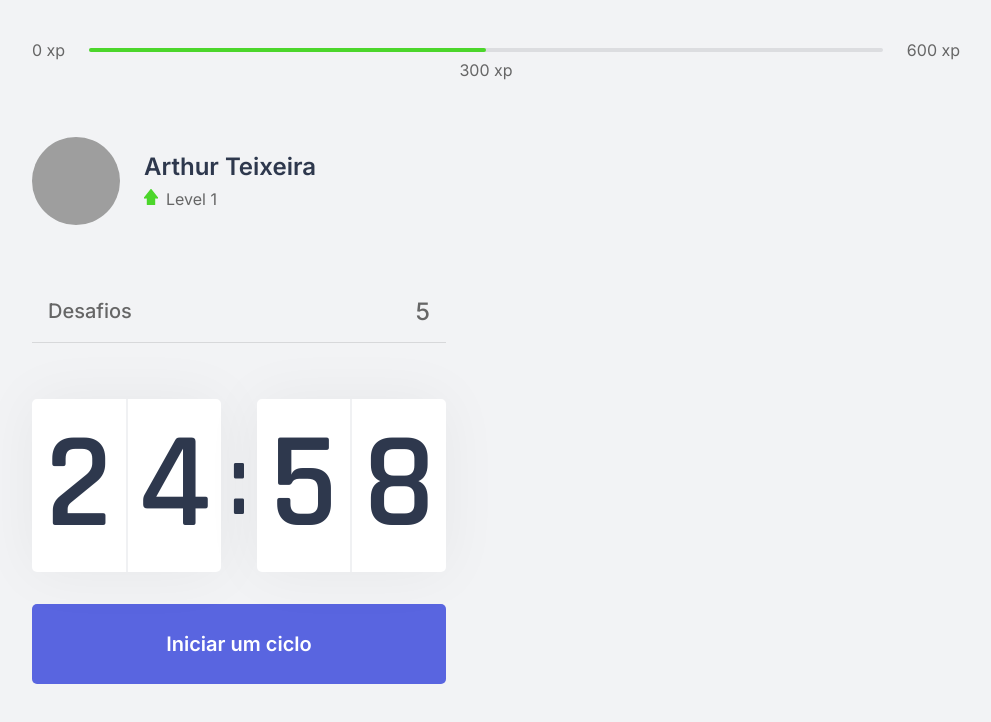
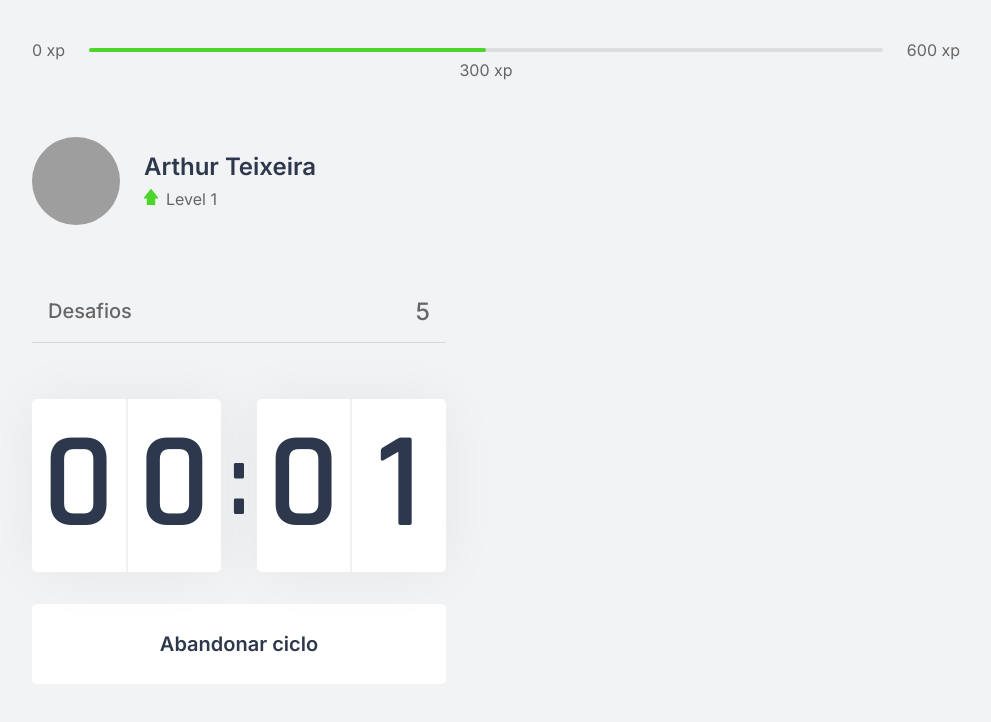
Before and after one commit to Arthur-art/ApplicationMoveit, a Next.js app in the folder moveit-next/: page / in a window 1280 px wide. Both pictures are taken after a click on the button "Iniciar um ciclo". Shown: the top 722 px of the page, without its empty margins (144-1135 px from the left). Built offline with nearby package versions, Linux system fonts and the light colour scheme; grey boxes are pictures that could not be loaded.

Commit message:
let countdownTimeout NodeJs-Timeout

```diff
--- a/moveit-next/src/components/Countdown.tsx
+++ b/moveit-next/src/components/Countdown.tsx
@@ -1,33 +1,41 @@
-import { useState, useEffect } from 'react';
-import styles from '../styles/components/Countdown.module.css'
+import { useState, useEffect } from "react";
+import styles from "../styles/components/Countdown.module.css";
 
-export function Countdown(){
+let countdownTimeout: NodeJS.Timeout;
 
-    const [time, setTime] = useState(25 * 60);
-    const [active, setActive] = useState(false);
+export function Countdown() {
+  const [time, setTime] = useState(0.05 * 60);
+  const [isActive, setIsActive] = useState(false);
 
-    const minutes = Math.floor(time/60);
+  const minutes = Math.floor(time / 60);
   const seconds = time % 60;
 
-    const [minuteLeft, minuteRight] = String(minutes).padStart(2, '0').split('');
-    const [secondsLeft, secondsRight] = String(seconds).padStart(2, '0').split('');
+  const [minuteLeft, minuteRight] = String(minutes).padStart(2, "0").split("");
+  const [secondsLeft, secondsRight] = String(seconds)
+    .padStart(2, "0")
+    .split("");
 
-    function startCountdown(){
-        setActive(true);
+  function startCountdown() {
+    setIsActive(true);
   }
 
-    useEffect(()=>{
-        if(active && time > 0){
-            setTimeout(()=> {
-                setTime(time -1);
+  function resetCountdown(){
+      clearTimeout(countdownTimeout);
+      setIsActive(false);
+      setTime(0.05 * 60);
+  }
+
+  useEffect(() => {
+    if (isActive && time > 0) {
+      countdownTimeout = setTimeout(() => {
+        setTime(time - 1);
       }, 1000);
     }
-    }, [active, time])
+  }, [isActive, time]);
 
   return (
     <div>
       <div className={styles.countdownContainer}>
-
         <div>
           <span>{minuteLeft}</span>
           <span>{minuteRight}</span>
@@ -38,9 +46,24 @@
           <span>{secondsRight}</span>
         </div>
       </div>
-            <button onClick={startCountdown} type="button" className={styles.countdownButton}>
+
+      {isActive ? (
+        <button
+          onClick={resetCountdown}
+          type="button"
+          className={`${styles.countdownButton} ${styles.countdownButtonActive}`}
+        >
+          Abandonar ciclo
+        </button>
+      ) : (
+        <button
+          onClick={startCountdown}
+          type="button"
+          className={styles.countdownButton}
+        >
           Iniciar um ciclo
         </button>
+      )}
     </div>
   );
 }
--- a/moveit-next/src/styles/components/Countdown.module.css
+++ b/moveit-next/src/styles/components/Countdown.module.css
@@ -62,3 +62,13 @@
 .countdownButton:hover {
   background: var(--blue-dark);
 }
+
+.countdownButtonActive {
+  background: var(--white);
+  color: var(--title);
+}
+
+.countdownButtonActive:hover {
+  background: var(--red);
+  color: var(--white);
+}
```
Lines whose indentation alone changed are shown as unchanged.
